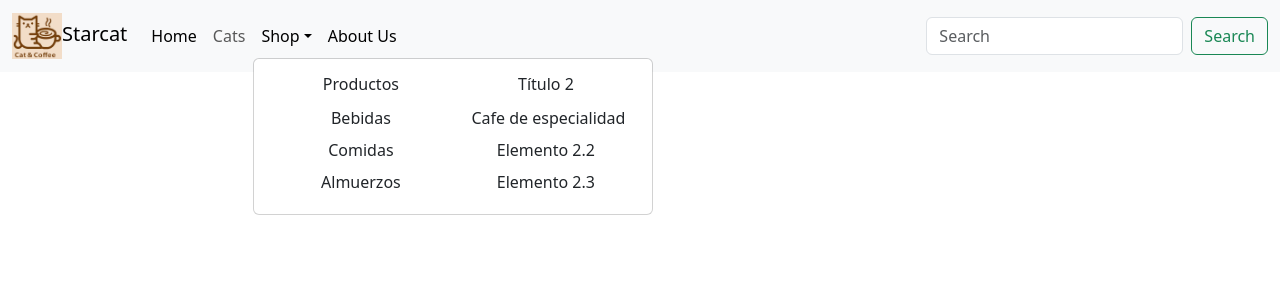
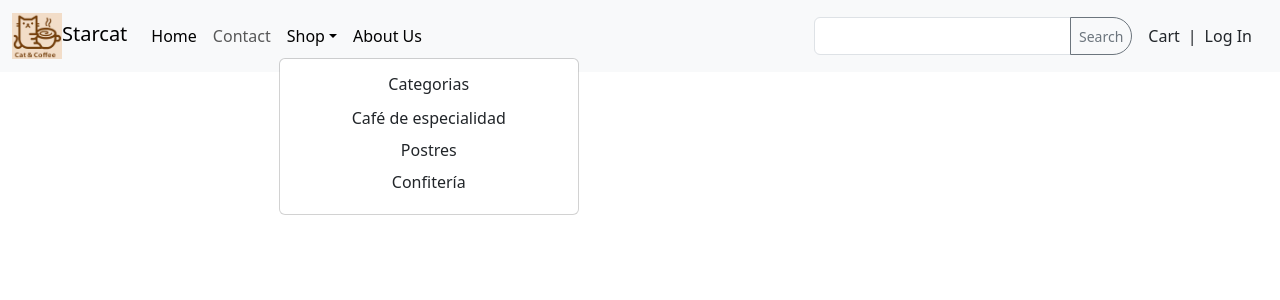
Before and after one commit to Ignacio-C-Garcia/StarCats, a React (Vite) app: page / in a window 1280 px wide. Both pictures are taken after a click on the button "Shop". Shown: the top 300 px of the page. Built offline with nearby package versions, Linux system fonts and the light colour scheme.

Commit message:
experimentando dropdown dinamico

```diff
--- a/src/App.css
+++ b/src/App.css
@@ -2,6 +2,6 @@
   padding-right: 30px;
 }
 
-.dropdown-menu {
-  width: 400px; /* Ajusta el ancho del dropdown según sea necesario */
+.rounded_right {
+  border-radius: 0 100px 100px 0; /* Redondear solo la derecha */
 }
--- /dev/null
+++ b/src/components/Dropdown.jsx
@@ -0,0 +1,100 @@
+import { useState } from "react";
+
+export default function DropDown({ info: { name } }) {
+  const [hidden1, setHidden1] = useState(true);
+  const [hidden2, setHidden2] = useState(true);
+  const [hidden3, setHidden3] = useState(true);
+  return (
+    <div className="dropdown">
+      <a
+        className="nav-link dropdown-toggle"
+        id="navbarDropdown"
+        role="button"
+        data-bs-toggle="dropdown"
+        aria-expanded="false"
+      >
+        {name}
+      </a>
+      <div
+        className="dropdown-menu p-3"
+        style={{ width: !hidden1 || !hidden2 || !hidden3 ? 600 : 300 }}
+      >
+        <div className="row">
+          <div className="col text-center">
+            <h6>Categorias</h6>
+            <a
+              className="dropdown-item"
+              id="CatCafe"
+              href="#"
+              onMouseEnter={() => setHidden1(false)}
+            >
+              Café de especialidad
+            </a>
+            <a
+              className="dropdown-item"
+              id="CatPostre"
+              href="#"
+              onMouseEnter={() => setHidden2(false)}
+              onMouseLeave={() => setHidden2(true)}
+            >
+              Postres
+            </a>
+            <a
+              className="dropdown-item"
+              id="CatConfiteria"
+              href="#"
+              onMouseEnter={() => setHidden3(false)}
+              onMouseLeave={() => setHidden3(true)}
+            >
+              Confitería
+            </a>
+          </div>
+          {(!hidden1 || !hidden2 || !hidden3) && (
+            <div className="col-6 text-center">
+              <h6>Productos</h6>
+              {hidden1 ? null : (
+                <div id="ListaCafe">
+                  <a className="dropdown-item" href="#">
+                    México ATM
+                  </a>
+                  <a className="dropdown-item" href="#">
+                    Brasil Crucera
+                  </a>
+                  <a className="dropdown-item" href="#">
+                    El salvador VV
+                  </a>
+                </div>
+              )}
+              {hidden2 ? null : (
+                <div id="ListaPostres">
+                  <a className="dropdown-item" href="#">
+                    Tarta de almendras
+                  </a>
+                  <a className="dropdown-item" href="#">
+                    Postre de coco
+                  </a>
+                  <a className="dropdown-item" href="#">
+                    Cheesecake de Frutilla
+                  </a>
+                </div>
+              )}
+              {hidden3 ? null : (
+                <div id="ListaConfiteria" className="d-inline-block">
+                  <a className="dropdown-item" href="#">
+                    Croissant con jamon y queso
+                  </a>
+                  <a className="dropdown-item" href="#">
+                    Sándwiches Olímpicos de Copetín
+                  </a>
+                  <a className="dropdown-item" href="#">
+                    Sándwiches de Atún
+                  </a>
+                </div>
+              )}
+            </div>
+          )}
+        </div>
+      </div>
+    </div>
+  );
+}
--- a/src/components/Header.jsx
+++ b/src/components/Header.jsx
@@ -1,13 +1,15 @@
+import DropDown from "./Dropdown";
+
 function Header() {
   return (
-    <nav class="navbar navbar-expand-lg navbar-light bg-light">
-      <div class="container-fluid align">
-        <a class="navbar-brand" href="#">
+    <nav className="navbar navbar-expand-lg navbar-light bg-light">
+      <div className="container-fluid align">
+        <a className="navbar-brand" href="#">
           <img src="../../public/logo.png" style={{ width: 50 }} />
           <span>Starcat</span>
         </a>
         <button
-          class="navbar-toggler"
+          className="navbar-toggler"
           type="button"
           data-bs-toggle="collapse"
           data-bs-target="#navbarSupportedContent"
@@ -15,80 +17,62 @@ function Header() {
           aria-expanded="false"
           aria-label="Toggle navigation"
         >
-          <span class="navbar-toggler-icon"></span>
+          <span className="navbar-toggler-icon"></span>
         </button>
-        <div class="collapse navbar-collapse" id="navbarSupportedContent">
-          <ul class="navbar-nav me-auto mb-2 mb-lg-0">
-            <li class="nav-item">
-              <a class="nav-link active" aria-current="page" href="#">
+        <div className="collapse navbar-collapse" id="navbarSupportedContent">
+          <ul className="navbar-nav me-auto mb-2 mb-lg-0">
+            <li className="nav-item">
+              <a className="nav-link active" aria-current="page" href="#">
                 Home
               </a>
             </li>
-            <li class="nav-item">
-              <a class="nav-link" href="#">
-                Cats
+            <li className="nav-item">
+              <a className="nav-link" href="#">
+                Contact
               </a>
             </li>
 
-            <div class="dropdown">
-              <a
-                class="nav-link dropdown-toggle"
-                id="navbarDropdown"
-                role="button"
-                data-bs-toggle="dropdown"
-                aria-expanded="false"
-              >
-                Shop
-              </a>
-              <div
-                class="dropdown-menu p-3"
-                aria-labelledby="dropdownMenuButton"
-              >
-                <div class="row row-cols-2 g-1 ">
-                  <div class="col text-center">
-                    <h6>Productos</h6>
-                    <a class="dropdown-item" href="#">
-                      Bebidas
-                    </a>
-                    <a class="dropdown-item" href="#">
-                      Comidas
-                    </a>
-                    <a class="dropdown-item" href="#">
-                      Almuerzos
-                    </a>
-                  </div>
-                  <div class="col text-center">
-                    <h6>Título 2</h6>
-                    <a class="dropdown-item" href="#">
-                      Cafe de especialidad
-                    </a>
-                    <a class="dropdown-item" href="#">
-                      Elemento 2.2
-                    </a>
-                    <a class="dropdown-item" href="#">
-                      Elemento 2.3
-                    </a>
-                  </div>
-                </div>
-              </div>
-            </div>
-            <li class="nav-item">
-              <a class="nav-link active" aria-current="page" href="#">
+            <DropDown info={{ name: "Shop" }}></DropDown>
+            <li className="nav-item">
+              <a className="nav-link active" aria-current="page" href="#">
                 About Us
               </a>
             </li>
           </ul>
-          <form class="d-flex">
-            <input
-              class="form-control me-2"
-              type="search"
-              placeholder="Search"
-              aria-label="Search"
-            />
-            <a class="btn btn-outline-success" type="submit">
-              Search
-            </a>
-          </form>
+
+          <div>
+            <div className="input-group">
+              <input
+                type="text"
+                id="searchInput"
+                className="form-control"
+                placeholder=""
+                aria-label="Example text with button addon"
+                aria-describedby="button-addon1"
+              />
+
+              <button
+                className="btn btn-outline-secondary rounded_right btn-sm searchInputButton"
+                type="button"
+                id="button-addon1"
+              >
+                Search
+              </button>
+            </div>
+          </div>
+          <div className="d-flex p-3 text-center">
+            <div className="shoppingCartIcon">
+              <a href="#" className="nav-link">
+                Cart
+              </a>
+            </div>
+            <span className="px-2">|</span>
+            <div className="shoppingCartIcon">
+              <a href="#" className="nav-link">
+                Log In
+              </a>
+            </div>
+          </div>
         </div>
       </div>
     </nav>
```
